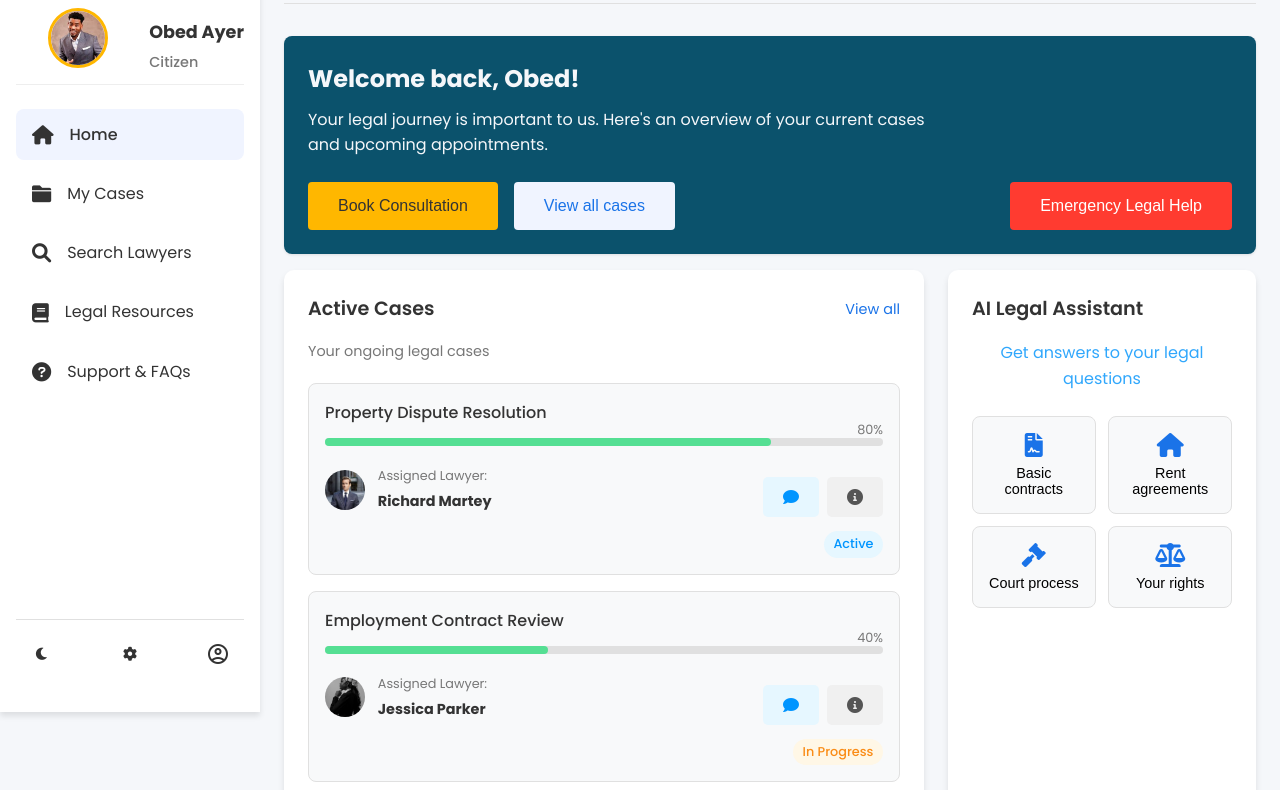
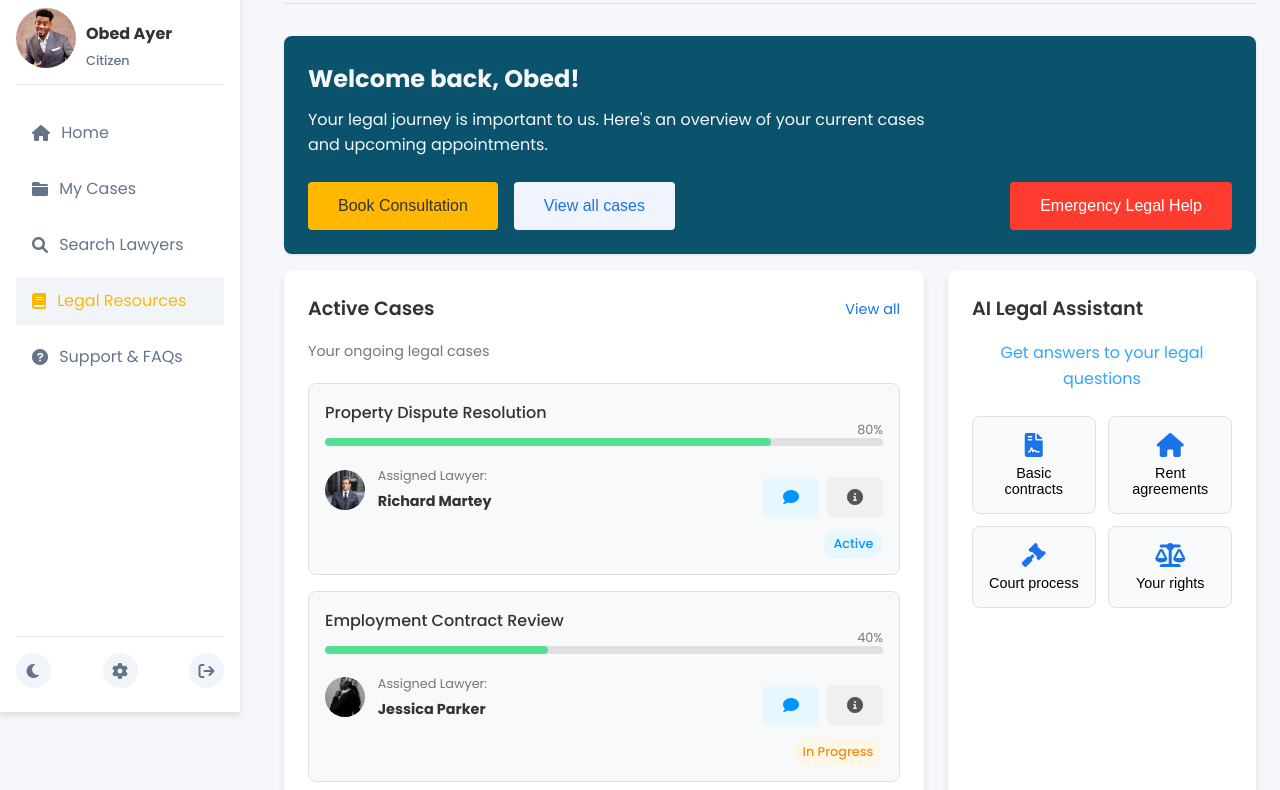
Before and after one commit to dk-willing/E-Justice-final, a website: page client/html/citizen-dashboard.html in a window 1280 px wide. Shown: the part 88-878 px from the top of the page. Drawn offline with nearby package versions, Linux system fonts and the light colour scheme; no server answers; sample sign-in values are in the browser's storage.

Commit message:
Fix minor bug on citizen dashboard

```diff
--- a/client/css/citizen-dashboard.css
+++ b/client/css/citizen-dashboard.css
@@ -80,14 +80,14 @@ body {
   min-height: 100vh;
 }
 
-/* Sidebar Styles */
+/* Sidebar styles */
 .sidebar {
-  width: 260px;
-  background-color: var(--card-color);
+  width: 240px;
+  background-color: white;
   box-shadow: var(--shadow);
-  padding: 1.5rem 1rem;
   display: flex;
   flex-direction: column;
+  padding: 1.5rem 1rem;
   position: fixed;
   height: 100vh;
   overflow-y: auto;
@@ -103,112 +103,106 @@ body {
   width: 40px;
   height: 40px;
   border-radius: 50%;
-  object-fit: cover;
   margin-right: 10px;
 }
 
 .logo span {
-  font-size: 18px;
-  font-weight: 600;
-  color: var(--secondary-color);
+  font-weight: 700;
+  font-size: 1.1rem;
 }
 
 .highlight {
   color: var(--primary-color);
 }
 
-/* .user-profile {
-  text-align: center;
-  margin-bottom: 2rem;
-  padding-bottom: 1.5rem;
-  border-bottom: 1px solid var(--border-color);
+.user-profile {
+  display: flex;
+  align-items: center;
+  /* justify-content: space-between; */
+  gap: 10px;
+  border-bottom: 1px solid #eee;
+  margin-bottom: 1.5rem;
 }
-  */
 
 .profile-img {
   width: 60px;
   height: 60px;
   border-radius: 50%;
   overflow: hidden;
-  margin: 0 auto 1rem;
-  border: 3px solid var(--primary-color);
+  margin-bottom: 1rem;
+  object-fit: cover;
 }
 
 .profile-img img {
+  flex-shrink: 0;
   width: 100%;
   height: 100%;
   object-fit: cover;
 }
 
 .user-profile h3 {
-  font-size: 1.1rem;
+  font-size: 1rem;
   margin-bottom: 0.3rem;
 }
 
 .user-type {
-  font-size: 0.9rem;
-  color: #777;
+  font-size: 0.8rem;
+  color: #64748b;
+  font-weight: 500;
 }
 
 .sidebar-nav {
   display: flex;
   flex-direction: column;
-  flex-grow: 1;
+  margin-bottom: auto;
 }
 
 .nav-item {
   display: flex;
   align-items: center;
-  padding: 0.8rem 1rem;
+  padding: 0.7rem 1rem;
+  border-radius: var(--border-radius);
   margin-bottom: 0.5rem;
-  border-radius: 8px;
-  color: var(--secondary-color);
+  color: #64748b;
   text-decoration: none;
-  transition: all 0.3s ease;
+  transition: var(--transition);
+}
+
+.nav-item:hover,
+.nav-item.active {
+  background-color: #f1f5f9;
+  color: var(--primary-color);
 }
 
 .nav-item i {
-  margin-right: 1rem;
-  font-size: 1.2rem;
+  margin-right: 0.7rem;
+  font-size: 1rem;
 }
 
-.nav-item.active {
-  background-color: #f0f4ff;
-  /* color: var(--accent-color); */
-  font-weight: 500;
-}
-
-.nav-item:hover {
-  background-color: #eeeeee;
-}
-
-/* Special Nav Icons */
 .nav-item-special {
-  margin-top: auto;
   display: flex;
   justify-content: space-between;
-  padding: 1rem 0.5rem;
-  border-top: 1px solid var(--border-color);
+  margin-top: 2rem;
+  padding-top: 1rem;
+  border-top: 1px solid #eee;
 }
 
 .nav-icon {
-  width: 36px;
-  height: 36px;
+  width: 35px;
+  height: 35px;
   border-radius: 50%;
   display: flex;
   align-items: center;
   justify-content: center;
-  transition: all 0.3s ease;
+  background-color: #f1f5f9;
+  color: #64748b;
   cursor: pointer;
-}
-
-.nav-icon i {
-  font-size: 14px;
-  color: var(--secondary-color);
+  transition: var(--transition);
 }
 
 .nav-icon:hover {
-  background-color: #eeeeee;
+  background-color: var(--primary-color);
+  color: white;
 }
 
 /* Main Content Styles */
--- a/client/html/citizen-dashboard.html
+++ b/client/html/citizen-dashboard.html
@@ -37,7 +37,6 @@
           <span>E-Justice <span class="highlight">Ghana</span></span>
         </div>
 
-        <div class="dash lawyer">
         <div class="user-profile">
           <div class="profile-img">
             <img src="../images/gard.jpeg" alt="User Profile" />
@@ -47,10 +46,9 @@
             <p class="user-type">Citizen</p>
           </div>
         </div>
-        </div>
 
         <nav class="sidebar-nav">
-          <a href="../../home.html" class="nav-item active">
+          <a href="../../home.html" class="nav-item">
             <i class="fas fa-home"></i>
             <span>Home</span>
           </a>
@@ -62,7 +60,7 @@
             <i class="fas fa-search"></i>
             <span>Search Lawyers</span>
           </a>
-          <a href="../html/legal re.html" class="nav-item">
+          <a href="../html/legal re.html" class="nav-item active">
             <i class="fas fa-book"></i>
             <span>Legal Resources</span>
           </a>
@@ -92,8 +90,8 @@
           <div class="nav-icon">
             <i class="fas fa-gear"></i>
           </div>
-          <div class="nav-icon" id="logout-btn" title="Logout">
-            <span class="material-symbols-outlined">account_circle</span>
+          <div class="nav-icon">
+            <i class="fas fa-arrow-right-from-bracket"></i>
           </div>
         </div>
       </div>
```
Also changed, not shown: client/css/legal re.css (+4 -3 lines). Lines whose indentation alone changed are shown as unchanged.
